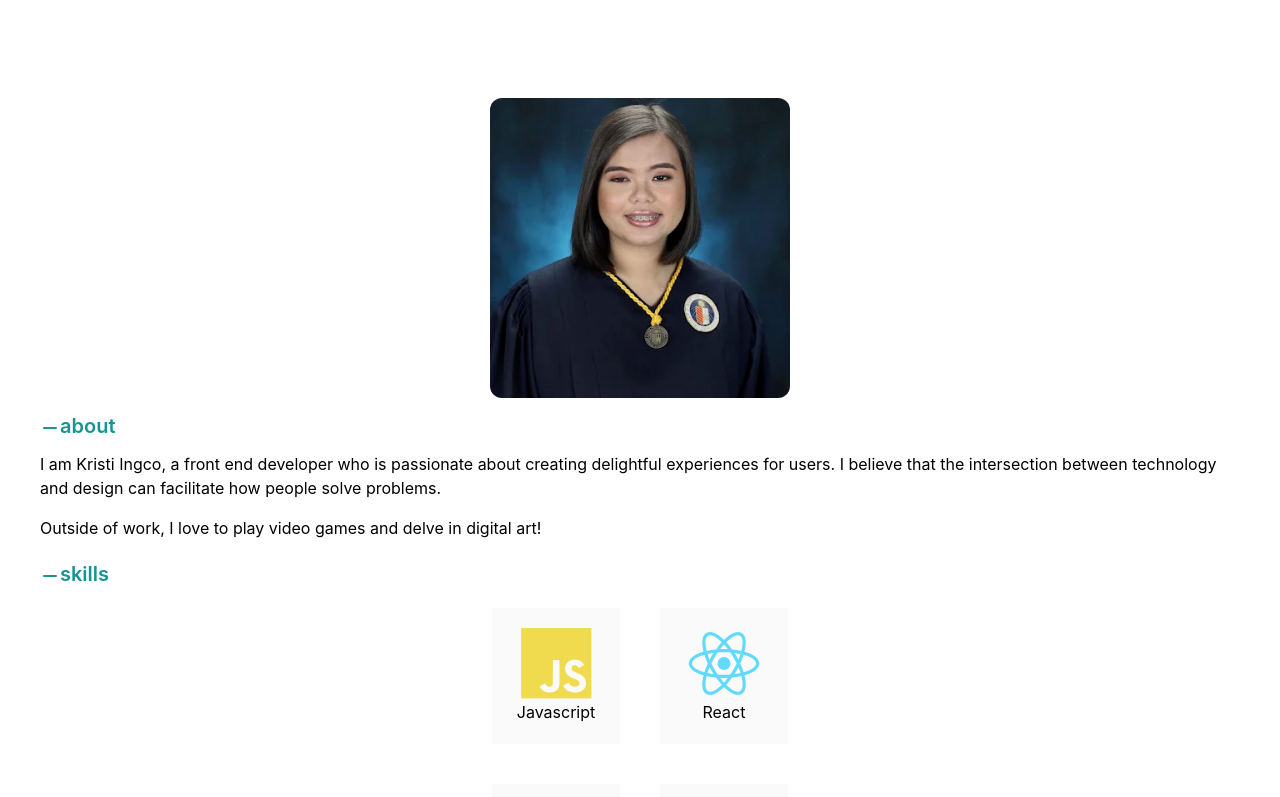
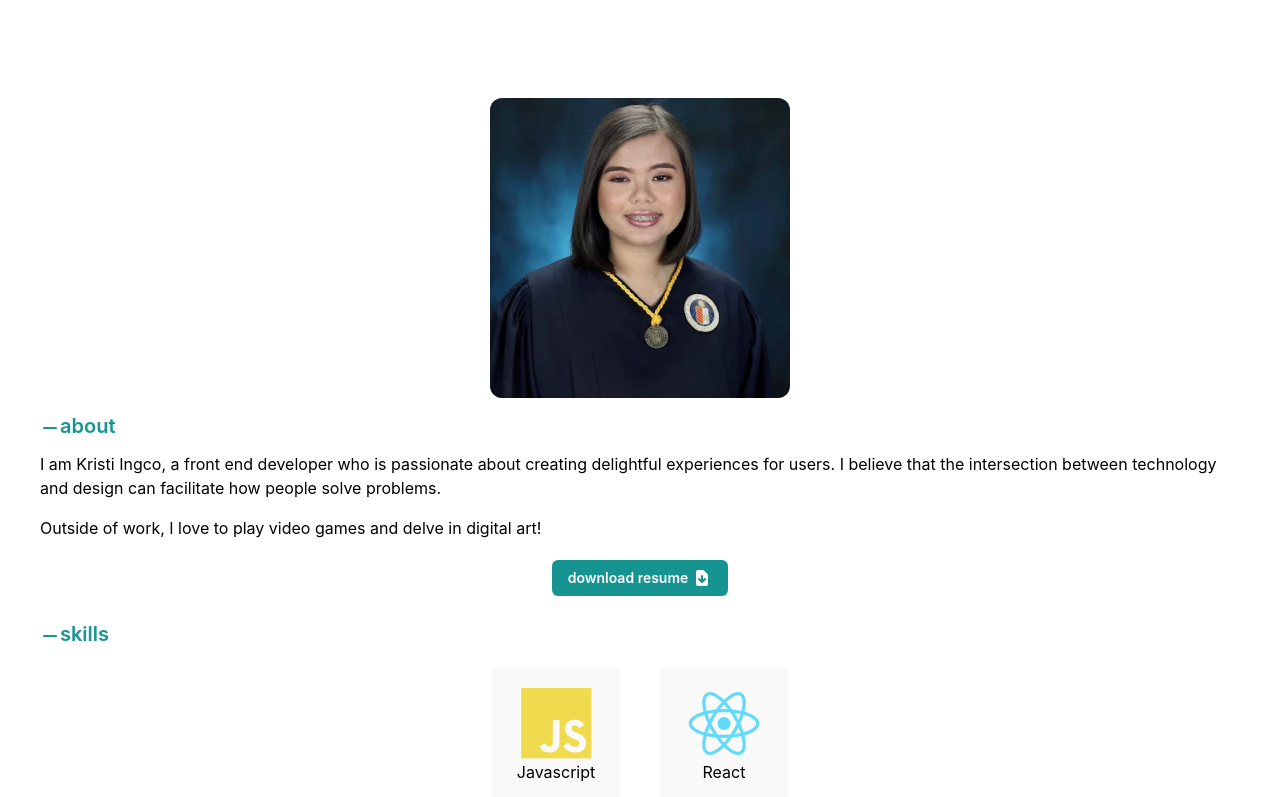
Before and after one commit to kristiingco/portfolio, a Next.js app: page / in a window 1280 px wide. Shown: the part 754-1551 px from the top of the page. Built offline with nearby package versions, Linux system fonts and the light colour scheme.

Commit message:
Add links to buttons

```diff
--- a/components/AboutSection.js
+++ b/components/AboutSection.js
@@ -1,8 +1,9 @@
 import React, { useEffect } from "react";
 import Image from "next/image";
-import { MinusIcon } from "@heroicons/react/solid";
+import { MinusIcon, DocumentDownloadIcon } from "@heroicons/react/solid";
 import { motion, useAnimation } from "framer-motion";
 import { useInView } from "react-intersection-observer";
+import CustomButton from "./CustomButton";
 
 const scrollVariant = {
   visible: { opacity: 1, scale: 1 },
@@ -53,6 +54,19 @@ const AboutSection = () => {
             Outside of work, I love to play video games and delve in digital
             art!
           </p>
+          <div className="w-44 self-center">
+            <a
+              href="https://drive.google.com/file/d/1bVHs2ZHqvopQi6Ru57DMa0FUmoPJhBPc/view?usp=sharing"
+              target={"_blank"}
+              rel="noreferrer"
+            >
+              <CustomButton
+                buttonText={"download resume"}
+                styleType="primary"
+                Icon={DocumentDownloadIcon}
+              />
+            </a>
+          </div>
         </div>
       </div>
     </motion.section>
--- a/components/ContactSection.js
+++ b/components/ContactSection.js
@@ -51,6 +51,7 @@ export const ContactSection = () => {
               errors={state.errors}
             />
           </div>
+
           <CustomButton
             type="submit"
             disabled={state.submitting}
--- a/components/HeroBanner.js
+++ b/components/HeroBanner.js
@@ -60,16 +60,20 @@ const HeroBanner = () => {
           </ul>
         </div>
         <div>
+          <a href="#contact">
             <CustomButton
               buttonText={"contact me"}
               styleType="primary"
               Icon={MailIcon}
             />
+          </a>
+          <a href="#about">
             <CustomButton
               buttonText={"about me"}
               styleType="secondary"
               Icon={UserIcon}
             />
+          </a>
         </div>
       </div>
     </motion.section>
```
Lines whose indentation alone changed are shown as unchanged.
